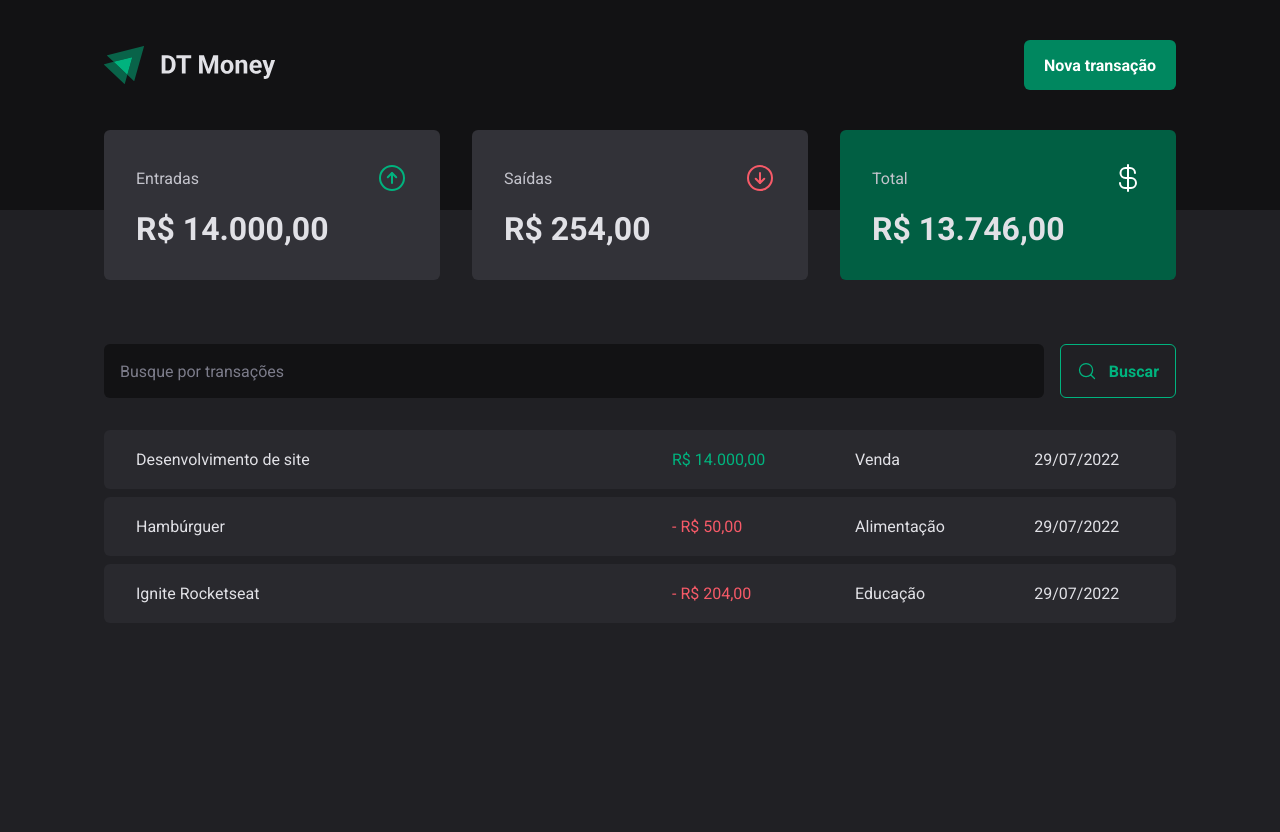
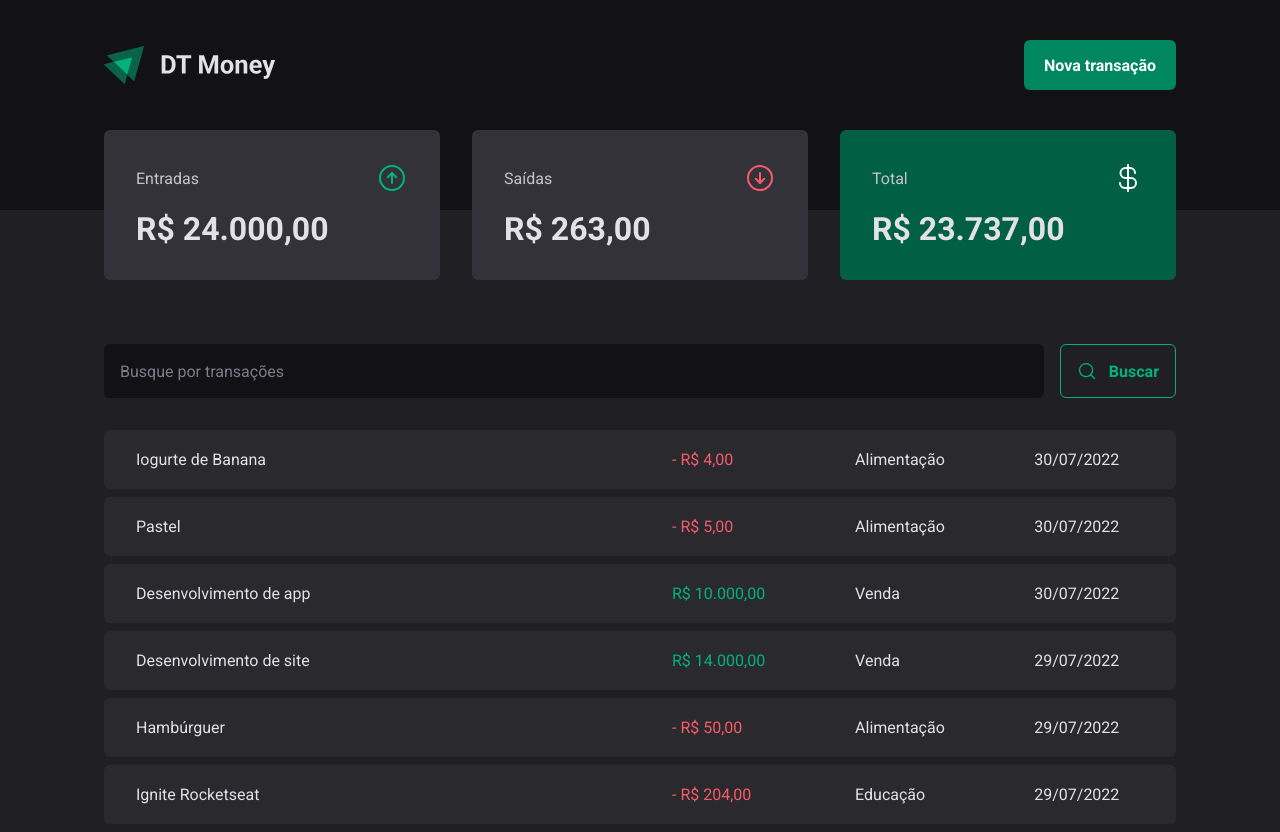
Before and after one commit to larads/DT-Money-Reactjs, a React (Vite) app: page / in a window 1280 px wide. Before the commit the page ends 800 px from the top, so only its background shows below. Built offline with nearby package versions, Linux system fonts and the light colour scheme; data requests are answered from the project's data file.

Commit message:
✨ feat: Conexão com a API - Criando nova transação

```diff
--- a/server.json
+++ b/server.json
@@ -23,6 +23,30 @@
             "category": "Educação",
             "price": 204,
             "createdAt": "2022-07-29T19:24:44.505Z"
+        },
+        {
+            "description": "Desenvolvimento de app",
+            "price": 10000,
+            "category": "Venda",
+            "type": "income",
+            "createdAt": "2022-07-30T13:26:57.560Z",
+            "id": 4
+        },
+        {
+            "description": "Pastel",
+            "price": 5,
+            "category": "Alimentação",
+            "type": "outcome",
+            "createdAt": "2022-07-30T13:30:57.560Z",
+            "id": 5
+        },
+        {
+            "description": "Iogurte de Banana",
+            "price": 4,
+            "category": "Alimentação",
+            "type": "outcome",
+            "createdAt": "2022-07-30T13:38:57.560Z",
+            "id": 6
         }
     ]
 }
--- a/src/components/NewTransactionModal/index.tsx
+++ b/src/components/NewTransactionModal/index.tsx
@@ -1,9 +1,11 @@
 import * as z from 'zod';
+import { useContext } from 'react';
 import * as Dialog from '@radix-ui/react-dialog';
 import { zodResolver } from '@hookform/resolvers/zod';
 import { Controller, useForm } from 'react-hook-form';
 import { ArrowCircleDown, ArrowCircleUp, X } from "phosphor-react";
 
+import { TransactionsContext } from '../../contexts/TransactionsContext';
 import { CloseButton, Content, Overlay, TransactionType, TransactionTypeButton } from './styles';
 
 const newTransactionFormSchema = z.object({
@@ -16,12 +18,15 @@
 type NewTransactionFormInputs = z.infer<typeof newTransactionFormSchema>;
 
 export function NewTransactionModal() {
+  const { createTransaction } = useContext(TransactionsContext);
+
   const {
     control,
     register,
     handleSubmit,
-    formState: { isSubmitting }
-  } = useForm<NewTransactionFormInputs>({
+    formState: { isSubmitting },
+    reset
+    } = useForm<NewTransactionFormInputs>({
     resolver: zodResolver(newTransactionFormSchema),
     defaultValues: {
       type: 'income'
@@ -29,9 +34,16 @@
   })
 
   async function handleCreateNewTransaction(data: NewTransactionFormInputs) {
-    await new Promise(resolve => setTimeout(resolve, 2000));
+    const { description, price, category, type } = data;
 
-    console.log(data);
+    await createTransaction({
+      description,
+      price,
+      category,
+      type,
+    });
+
+    reset();
   }
 
   return (
--- a/src/contexts/TransactionsContext.tsx
+++ b/src/contexts/TransactionsContext.tsx
@@ -10,9 +10,17 @@
   createdAt: string;
 }
 
+interface CreateTransactionInput {
+  description: string;
+  price: number;
+  category: string;
+  type: 'income' | 'outcome';
+}
+
 interface TransactionContextType {
   transactions: Transaction[];
   fetchTransactions: (query?: string) => Promise<void>;
+  createTransaction: (data: CreateTransactionInput) => Promise<void>;
 }
 
 interface TransactionsProviderProps {
@@ -27,11 +35,27 @@
   async function fetchTransactions(query?: string) {
     const response = await api.get('transactions', {
       params: {
+        _sort: 'createdAt',
+        _order: 'desc',
         q: query,
       }
     })
 
     setTransactions(response.data)
+  }
+
+  async function createTransaction(data: CreateTransactionInput) {
+    const { description, price, category, type } = data;
+
+    const response = await api.post('transactions', {
+      description,
+      price,
+      category,
+      type,
+      createdAt: new Date(),
+    });
+
+    setTransactions(state => [response.data, ...state])
   }
 
   useEffect(() => {
@@ -41,9 +65,9 @@
   return (
     <TransactionsContext.Provider value={{
       transactions,
-      fetchTransactions
+      fetchTransactions,
+      createTransaction
     }}>
-
       {children}
     </TransactionsContext.Provider>
   );
```
